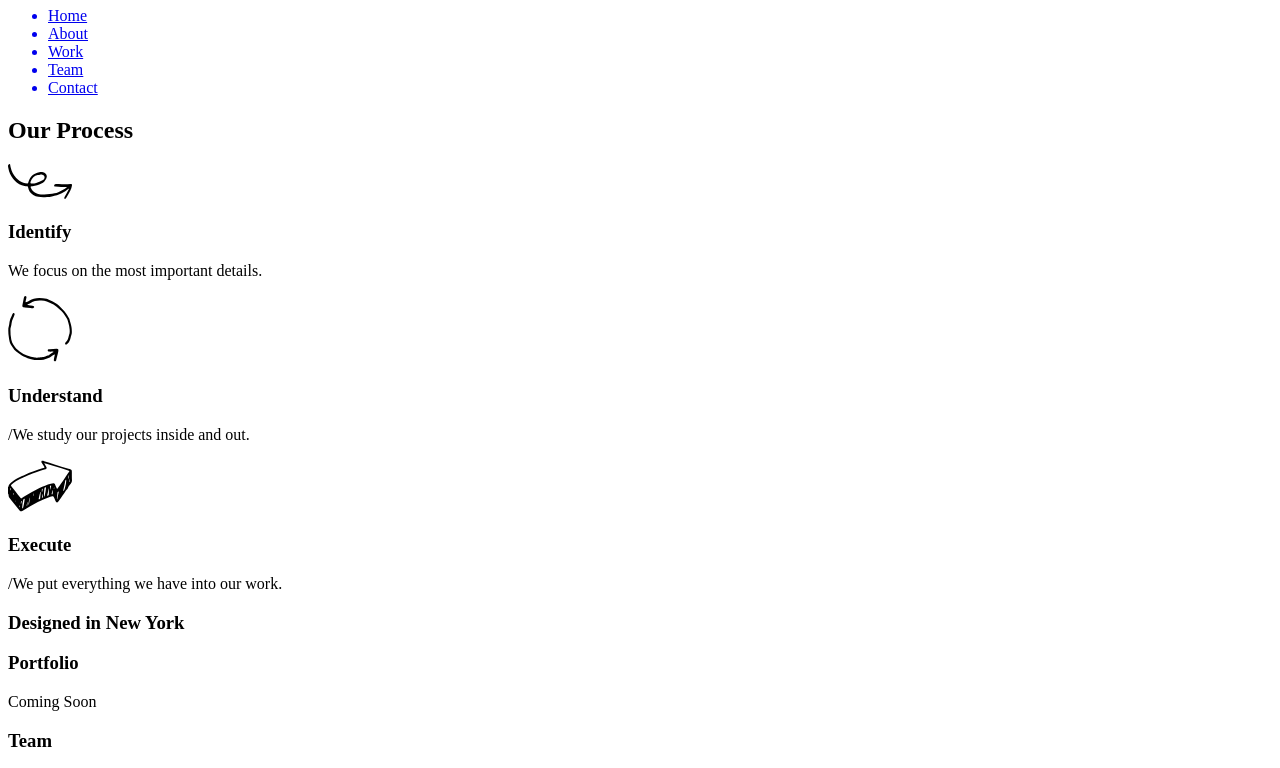
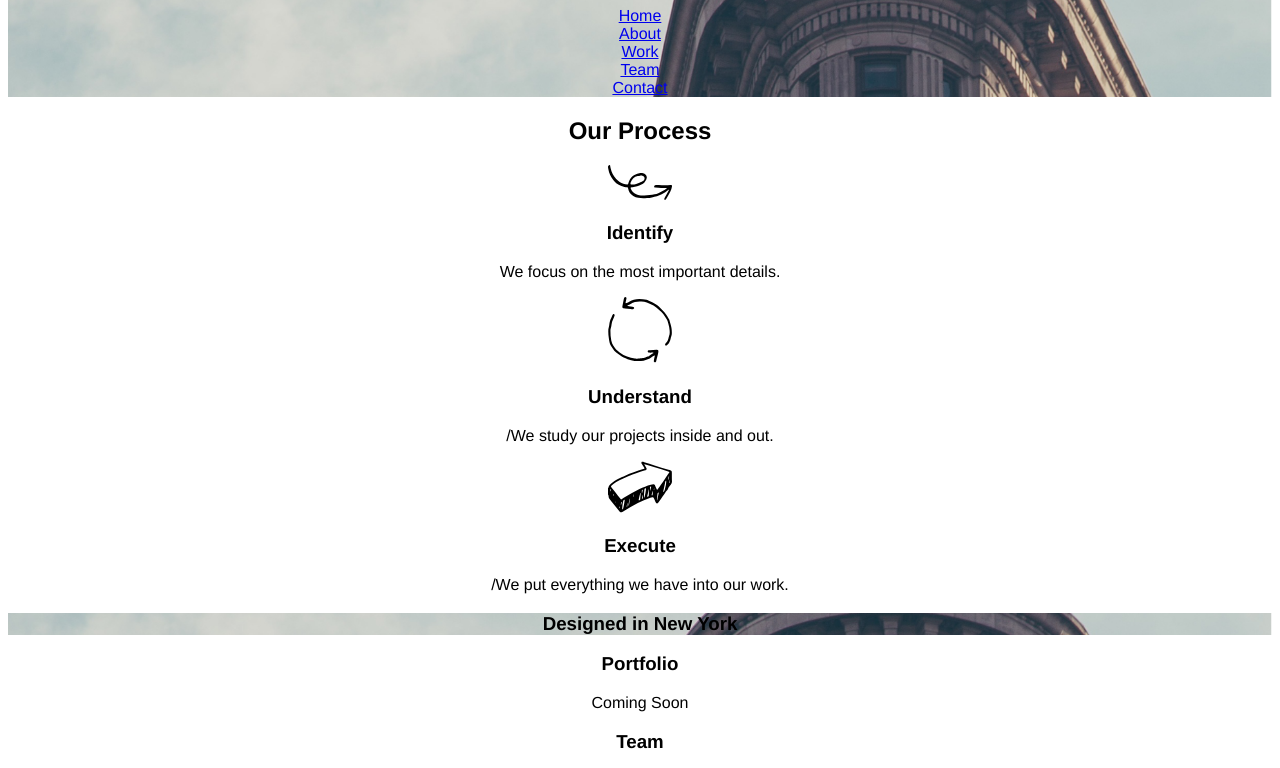
Before and after one commit to Lddr26/broadway, a plain HTML site: page index.html in a window 1280 px wide. Shown: the part 73-841 px from the top of the page. Drawn offline with Linux system fonts and the light colour scheme; files that its build step writes are made by us from their sources; files whose address does not match are found by name.

Commit message:
Add css & html

```diff
--- a/index.html
+++ b/index.html
@@ -3,10 +3,12 @@
   <head>
     <meta charset="utf-8">
     <title>Broadway</title>
-    <link rel="stylesheet" href="./css/style.css" type="text/css"
+    <link rel="stylesheet" href="./resources/css/style.css" type="text/css">
   </head>
+
   <body>
-    <div class="header">
+
+    <div class="head">
 
       <h1>Broadway Design</h1>
       <ul>
--- a/resources/css/style.css
+++ b/resources/css/style.css
@@ -0,0 +1,29 @@
+/* Body */
+
+body {
+  text-align: center;
+  font-family: Helvetica,sans-serif;
+}
+
+/* Images */
+
+.head {
+  background-image: url("../images/the-flatiron-building.png");
+  background-size: cover;
+  background-repeat: no-repeat;
+
+}
+
+ul {
+  list-style-type: none;
+  margin: 0;
+  padding: 0;
+}
+
+.design {
+  background-image: url("../images/the-flatiron-building.png");
+  background-size: cover;
+  background-repeat: no-repeat;
+}
+
+/* Text Styles */
```
